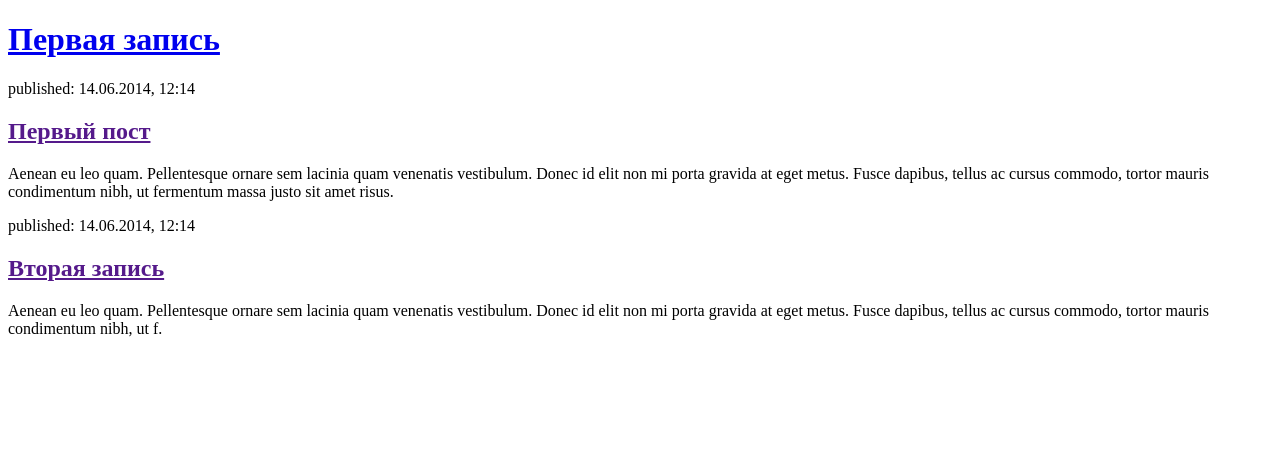
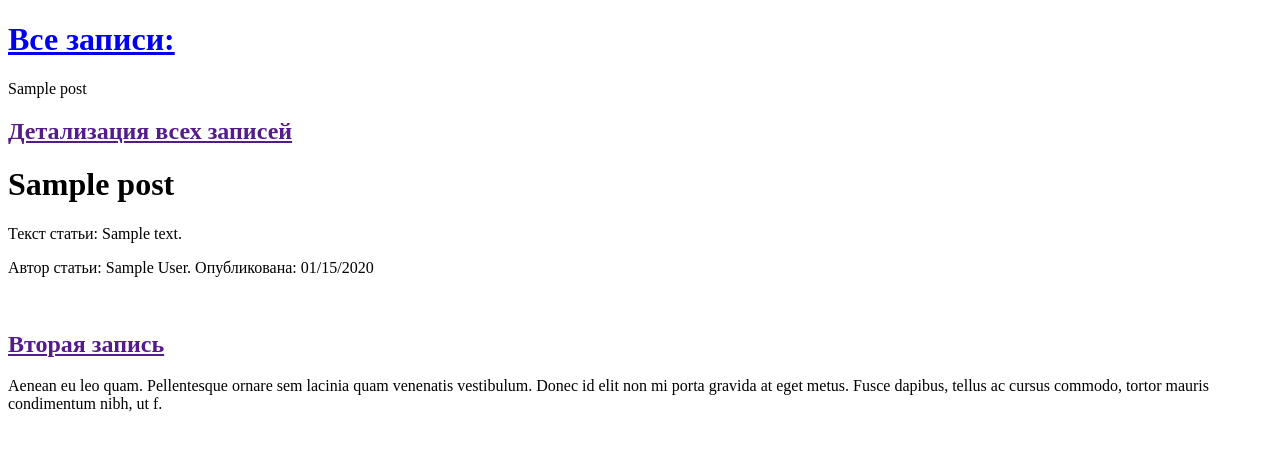
Before and after one commit to khusainovrm/brand_new, a Django app: template mysite/apps/blog/templates/blog/post_list.html in a window 1280 px wide. Shown: the top 451 px of the page. Run offline with Django 3.2, Linux system fonts and the light colour scheme; the template is opened without the code that fills it: most values are stand-ins (such as "Sample title", 1, 10 or a date in 2020); parts of the project's set-up code (start-up, migrations or seed data) failed here and were passed over.

Commit message:
Inserted query from base as text for arcticles

```diff
--- a/mysite/apps/blog/templates/blog/post_list.html
+++ b/mysite/apps/blog/templates/blog/post_list.html
@@ -5,17 +5,30 @@
     </head>
     <body>
         <div>
-            <h1><a href="/">Первая запись</a></h1>
+            <h1><a href="/">Все записи:</a></h1>
+        </div>
+                {% for post in posts %}
+                    {{ post }}
+                {% endfor %}
+        <div>
+
+            <h2><a href="">Детализация всех записей</a></h2>
+             {% block post %}
+                    {% for post in posts %}
+                <div>
+
+                    <h1>{{post.title}}</h1>
+                    <p>Текст статьи: {{post.text}}</p>
+                    <p>Автор статьи: {{ post.author|capfirst }}. Опубликована: {{post.published_date|date:"SHORT_DATE_FORMAT"}} </p>
+                    <br>
+                </div>
+                    {% endfor %}
+                {% endblock %}
+
         </div>
 
         <div>
-            <p>published: 14.06.2014, 12:14</p>
-            <h2><a href="">Первый пост</a></h2>
-            <p>Aenean eu leo quam. Pellentesque ornare sem lacinia quam venenatis vestibulum. Donec id elit non mi porta gravida at eget metus. Fusce dapibus, tellus ac cursus commodo, tortor mauris condimentum nibh, ut fermentum massa justo sit amet risus.</p>
-        </div>
 
-        <div>
-            <p>published: 14.06.2014, 12:14</p>
             <h2><a href="">Вторая запись</a></h2>
             <p>Aenean eu leo quam. Pellentesque ornare sem lacinia quam venenatis vestibulum. Donec id elit non mi porta gravida at eget metus. Fusce dapibus, tellus ac cursus commodo, tortor mauris condimentum nibh, ut f.</p>
         </div>
```
Also changed, not shown: mysite/apps/blog/models.py (+7 -2 lines), mysite/apps/blog/views.py (+4 -3 lines), mysite/apps/blog/migrations/0002_auto_20200311_1108.py (added), mysite/apps/blog/migrations/0003_auto_20200311_1109.py (added).
